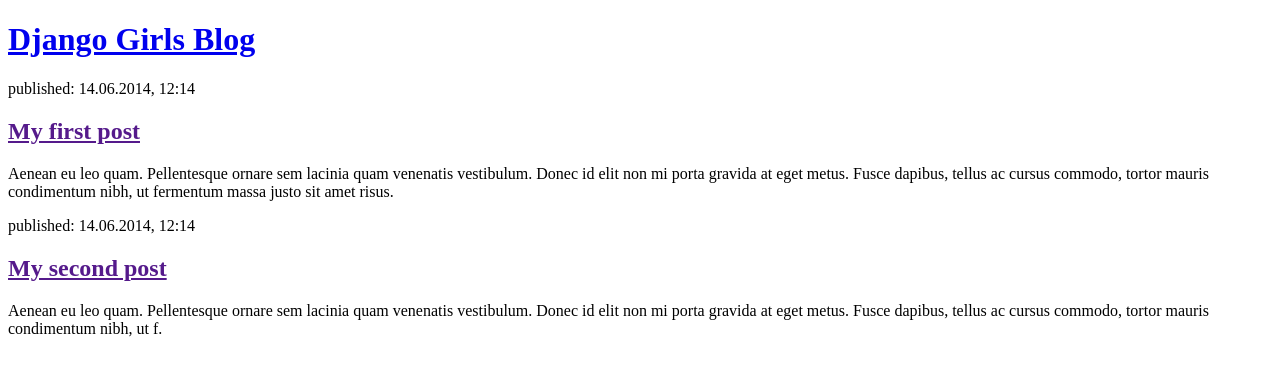
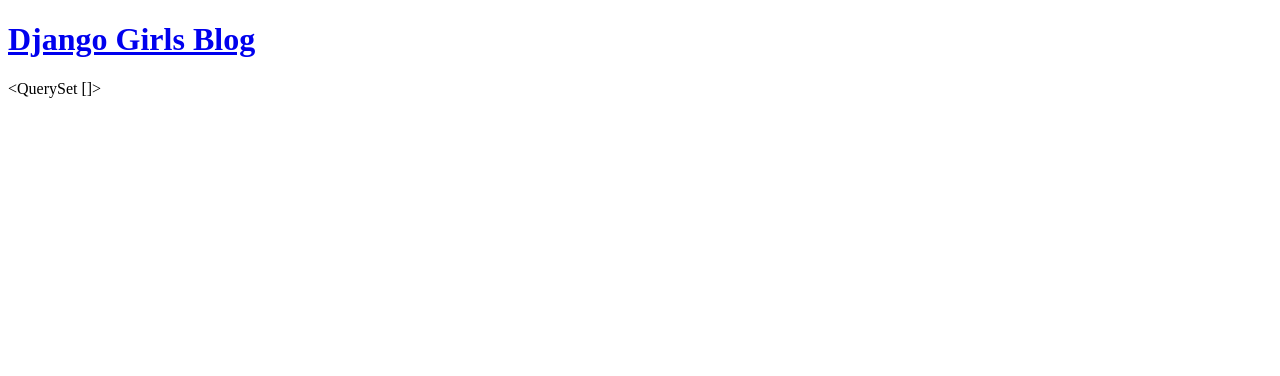
Before and after one commit to nourmellah/DjangoTest, a Django app: page / in a window 1280 px wide. Shown: the top 376 px of the page. Run offline with Django 5.2, Linux system fonts and the light colour scheme; data comes from the database, SQL or seed files in the repository.

Commit message:
initial posts test

```diff
--- a/blog/templates/blog/post_list.html
+++ b/blog/templates/blog/post_list.html
@@ -7,17 +7,7 @@
         <header>
             <h1><a href="/">Django Girls Blog</a></h1>
         </header>
+        {{ posts }}
 
-        <article>
-            <time>published: 14.06.2014, 12:14</time>
-            <h2><a href="">My first post</a></h2>
-            <p>Aenean eu leo quam. Pellentesque ornare sem lacinia quam venenatis vestibulum. Donec id elit non mi porta gravida at eget metus. Fusce dapibus, tellus ac cursus commodo, tortor mauris condimentum nibh, ut fermentum massa justo sit amet risus.</p>
-        </article>
-
-        <article>
-            <time>published: 14.06.2014, 12:14</time>
-            <h2><a href="">My second post</a></h2>
-            <p>Aenean eu leo quam. Pellentesque ornare sem lacinia quam venenatis vestibulum. Donec id elit non mi porta gravida at eget metus. Fusce dapibus, tellus ac cursus commodo, tortor mauris condimentum nibh, ut f.</p>
-        </article>
     </body>
 </html>
```
